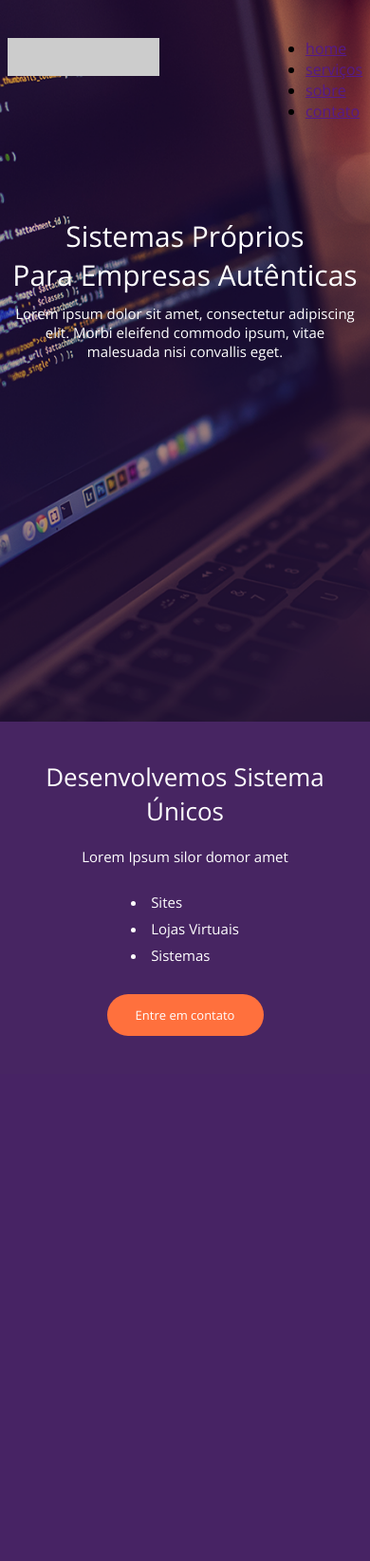
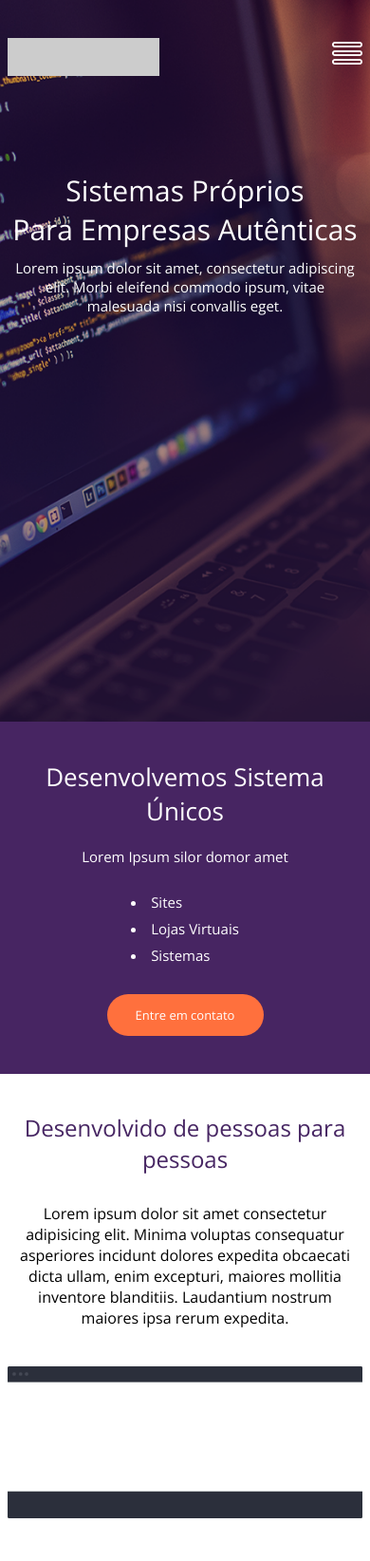
Before and after one commit to jonasearth/projetos-danki, a PHP site: page / in a window 390 px wide. Shown: the whole page at 95% size. Before the commit the page ends 1091 px from the top, so only its background shows below. Run offline with PHP 8.4, Linux system fonts and the light colour scheme.

Commit message:
add nova sessão e menu mobile

```diff
--- a/front-end/projeto_03/assets/css/style.css
+++ b/front-end/projeto_03/assets/css/style.css
@@ -22,7 +22,9 @@ body {
 header {
     width: 100%;
     height: 90vh;
+    min-height: 700px;
     padding: 40px 2%;
+
     /*max-height: 700px;*/
     background-size: cover;
     background-position: center;
@@ -35,9 +37,39 @@ header nav {
 }
 
 nav.mobile-menu {
+    cursor: pointer;
     display: none;
+    width: 32px;
+    height: 32px;
+    background-image: url("../images/menu.png");
+    background-size: 100% 100%;
 }
-
+nav.mobile-menu:hover ul {
+    opacity: 1;
+}
+nav.mobile-menu ul {
+    opacity: 0;
+    transition: 1s;
+    background-color: white;
+    position: absolute;
+    width: 100%;
+    left: 0;
+    top: 80px;
+    list-style-type: none;
+    text-align: center;
+}
+nav.mobile-menu ul li {
+    padding: 8px 0;
+    border-bottom: 1px solid black;
+    transition: 0.5s;
+}
+nav.mobile-menu ul li:hover {
+    background-color: rgb(230, 230, 230);
+}
+nav.mobile-menu ul li a {
+    text-decoration: none;
+    color: black;
+}
 header .logo {
     float: left;
     width: 160px;
@@ -146,7 +178,28 @@ section.sessao1 .container {
     background-repeat: no-repeat;
     background-size: 100% 100%;
 }
+.sessao2 {
+    padding: 0 2%;
 
+    background-color: white;
+    text-align: center;
+}
+.sessao2 .container {
+    max-width: 1000px;
+}
+.sessao2 h2 {
+    color: #472663;
+    font-weight: 300;
+}
+.sessao2 p {
+    margin-top: 30px;
+    max-width: 900px;
+    display: inline-block;
+}
+.sessao2 img {
+    width: 100%;
+    margin-top: 40px;
+}
 @media screen and (max-width: 768px) {
     header {
         width: 100%;
@@ -216,4 +269,8 @@ section.sessao1 .container {
     .device-sessao1 {
         display: none;
     }
+
+    .sessao2 {
+        padding: 40px 2%;
+    }
 }
--- a/front-end/projeto_03/index.html
+++ b/front-end/projeto_03/index.html
@@ -79,5 +79,20 @@
             <!--container-->
         </section>
         <!--sessao1-->
+        <section class="sessao2">
+            <div class="container">
+                <h2>Desenvolvido de pessoas para pessoas</h2>
+                <p>
+                    Lorem ipsum dolor sit amet consectetur adipisicing elit.
+                    Minima voluptas consequatur asperiores incidunt dolores
+                    expedita obcaecati dicta ullam, enim excepturi, maiores
+                    mollitia inventore blanditiis. Laudantium nostrum maiores
+                    ipsa rerum expedita.
+                </p>
+                <img src="./assets/images/mockup.jpg" alt="" />
+            </div>
+            <!--container-->
+        </section>
+        <!--sessao2-->
     </body>
 </html>
```
Also changed, not shown: front-end/projeto_03/assets/images/menu.png (added), front-end/projeto_03/assets/images/mockup.jpg (added).
